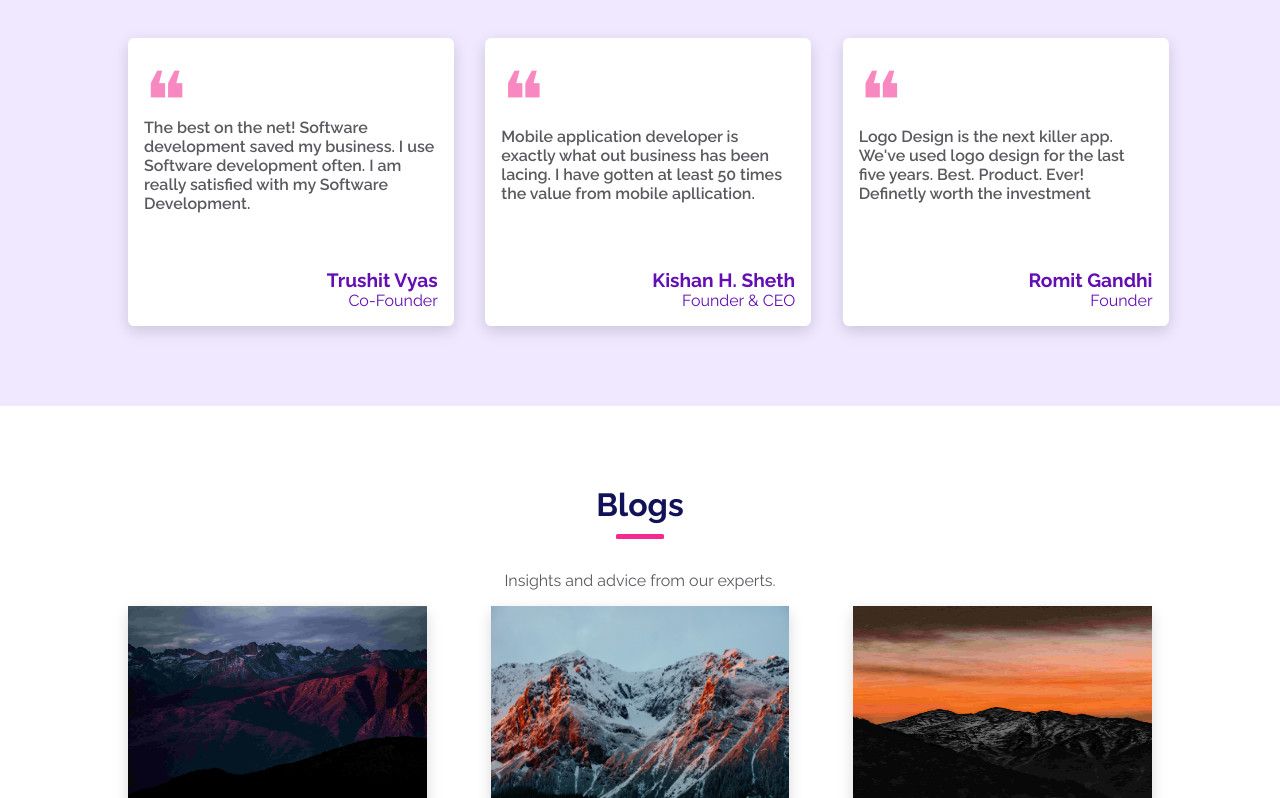
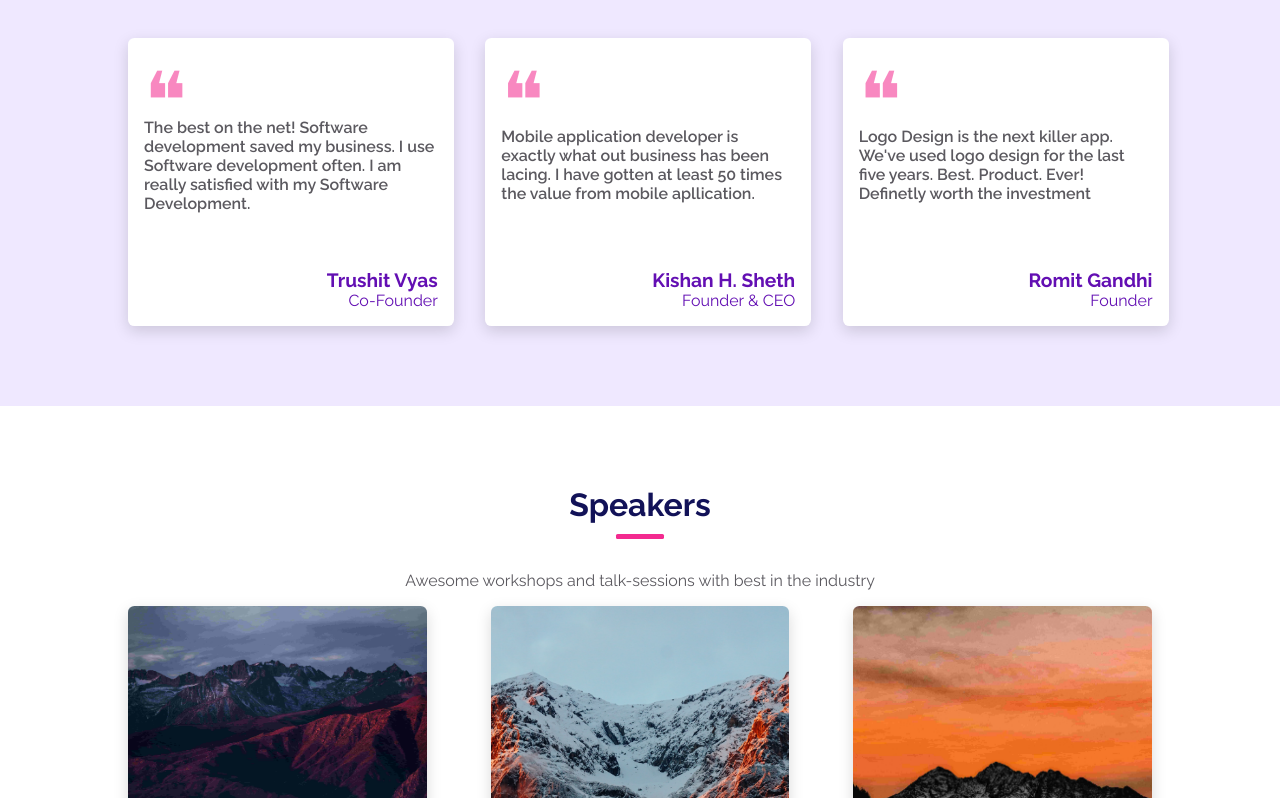
Before and after one commit to shin-igami/Web3-Event-GDSC, a React (Create React App) app: page / in a window 1280 px wide. Shown: the part 2002-2800 px from the top of the page. Built offline with nearby package versions, Linux system fonts and the light colour scheme.

Commit message:
Customized Speaker's section

```diff
--- a/src/components/Blog.jsx
+++ b/src/components/Blog.jsx
@@ -1,6 +1,6 @@
 import React from "react";
 import Button from "./Button";
-import { HiOutlineArrowNarrowRight } from "react-icons/hi";
+import { FaLinkedinIn, FaFacebookF } from "react-icons/fa";
 import { motion } from "framer-motion";
 import "../styles/components/Blog.scss";
 
@@ -15,17 +15,26 @@ function Blog({ image, title, subTitle, variants, animate }) {
         <img src={image} alt="Blog" />
       </div>
       <div className="content">
+        <div className="content-text">
           <div className="title">
             <h3>{title}</h3>
           </div>
           <div className="subTitle">
             <p>{subTitle}</p>
           </div>
+        </div>
+        <div className="socialButtons">
           <Button
-          content="Read more"
-          color="inverse"
-          icon={<HiOutlineArrowNarrowRight />}
+            // content="Read more"
+            color="inverse-no_outline"
+            icon={<FaLinkedinIn />}
             />
+          <Button
+            // content="Read more"
+            color="inverse-no_outline"
+            icon={<FaFacebookF />}
+            />
+        </div>
       </div>
     </motion.div>
   );
--- a/src/sections/Blogs.jsx
+++ b/src/sections/Blogs.jsx
@@ -1,6 +1,6 @@
 import React from "react";
 import Blog from "../components/Blog";
-import Button from "../components/Button";
+// import Button from "../components/Button";
 import Title from "../components/Title";
 import { useScroll } from "../components/useScroll";
 import { motion } from "framer-motion";
@@ -22,30 +22,49 @@ function Blogs() {
           animate={controls}
           transition={{ duration: 1 }}
         >
-          <Title title="Blogs" color="pink" lineCenter={true} />
-          <p>Insights and advice from our experts.</p>
+          <Title title="Speakers" color="pink" lineCenter={true} />
+          <p>Awesome workshops and talk-sessions with best in the industry</p>
         </motion.div>
         <div className="blogs">
           <Blog
             image={BlogImage1}
-            title="Top list of Mistakes to Avoid During MVP Development"
-            subTitle="When there appears an idea to create a startup, have to take into
-            account all the risks you will face and evalute them thoughtfullu.
-            Also as a rule..."
+            title="Speaker Name"
+            subTitle="Topic/ Designation"
             variants={cardAnimation}
             animate={controls}
           />
           <Blog
             image={BlogImage2}
-            title="A Day in the life on an Engineering Manager"
-            subTitle="During the eight years I spent as an engineering manager, I regularly tracked how I spent my time. As a startup engineering manager, I was ... "
+            title="Speaker Name"
+            subTitle="Topic/ Designation"
             variants={cardAnimation}
             animate={controls}
           />
           <Blog
             image={BlogImage3}
-            title="How to Build a Strong Remote Work Culture"
-            subTitle="Kishan Sheth is the compnay VP of Talent Operations responsible for matching some of the world's greatest freelancers with companies who..."
+            title="Speaker Name"
+            subTitle="Topic/ Designation"
+            variants={cardAnimation}
+            animate={controls}
+          />
+          <Blog
+            image={BlogImage1}
+            title="Speaker Name"
+            subTitle="Topic/ Designation"
+            variants={cardAnimation}
+            animate={controls}
+          />
+          <Blog
+            image={BlogImage2}
+            title="Speaker Name"
+            subTitle="Topic/ Designation"
+            variants={cardAnimation}
+            animate={controls}
+          />
+          <Blog
+            image={BlogImage3}
+            title="Speaker Name"
+            subTitle="Topic/ Designation"
             variants={cardAnimation}
             animate={controls}
           />
@@ -55,7 +74,7 @@ function Blogs() {
           variants={textAnimation}
           animate={controls}
         >
-          <Button content="View All" />
+          {/* <Button content="View All" /> */}
         </div>
       </div>
     </div>
--- a/src/styles/components/Blog.scss
+++ b/src/styles/components/Blog.scss
@@ -3,6 +3,8 @@
 .blog-container {
   height: 100%;
   width: 100%;
+  border-radius:10px;
+  overflow:hidden;
   background-color: white;
   border-radius: 0.4rem;
   box-shadow: rgba(0, 0, 0, 0.15) 0px 5px 15px 0px;
@@ -11,23 +13,39 @@
     box-shadow: #f32a8f2f 5px 5px, #f32a8f1e 10px 10px, #f32a8f02 15px 15px;
   }
   .image {
-    height: 12rem;
+    height: 18rem;
     img {
-      height: 12rem;
+      height: 18rem;
+      object-fit:cover;
       width: 100%;
     }
   }
   .content {
     padding: 1rem;
+    display: flex;
+    justify-content: space-between;
+    align-items: center;
+
+    .content-text{
+      display: flex;
+      flex-direction: column;
       .title {
+        margin-bottom: 0.3rem;
         h3 {
           color: $headingColor;
         }
       }
       .subTitle {
         p {
+          margin: 0;
           color: $lightFontColor;
         }
+      }
+    }
+    .socialButtons{
+      display: flex;
+      gap:0.5rem;
+      justify-content: flex-end;
     }
   }
 }
--- a/src/styles/components/Button.scss
+++ b/src/styles/components/Button.scss
@@ -8,13 +8,15 @@ button {
   font-weight: bolder;
   cursor: pointer;
   display: flex;
+  gap:0.5rem;
   justify-content: center;
   align-items: center;
   transition: 0.4s ease-in-out;
 
   svg {
-    margin-left: 0.5rem;
+    // margin-left: 0.5rem;
     font-size: large;
+    transition:all 0.4s ease-in-out;
   }
 }
 .blue {
@@ -49,6 +51,27 @@ button {
   }
 }
 
+.inverse-no_outline {
+  background-color: white;
+  color: $buttonPinkColor;
+  border: $buttonPinkColor none;
+  padding: 0.2rem;
+  transition: 0.4s ease-in-out;
+  svg{
+    fill: none;
+    stroke: $buttonPinkColor;
+    stroke-width: 2rem;
+    transform:scale(1.3);
+    overflow:visible;
+  }
+  &:hover {
+    color: white;
+    svg{
+      fill: $buttonPinkColor;
+    }
+  }
+}
+
 @media screen and (min-width: 320px) and (max-width: 480px) {
   button {
     font-size: 1.5rem;
--- a/src/styles/sections/Blogs.scss
+++ b/src/styles/sections/Blogs.scss
@@ -25,6 +25,7 @@
       margin-bottom: 2rem;
       display: grid;
       grid-template-columns: repeat(3, 1fr);
+      // grid-template-rows: repeat(3, 1fr);
       gap: 4rem;
     }
     .button-container {
```
Lines whose indentation alone changed are shown as unchanged.
